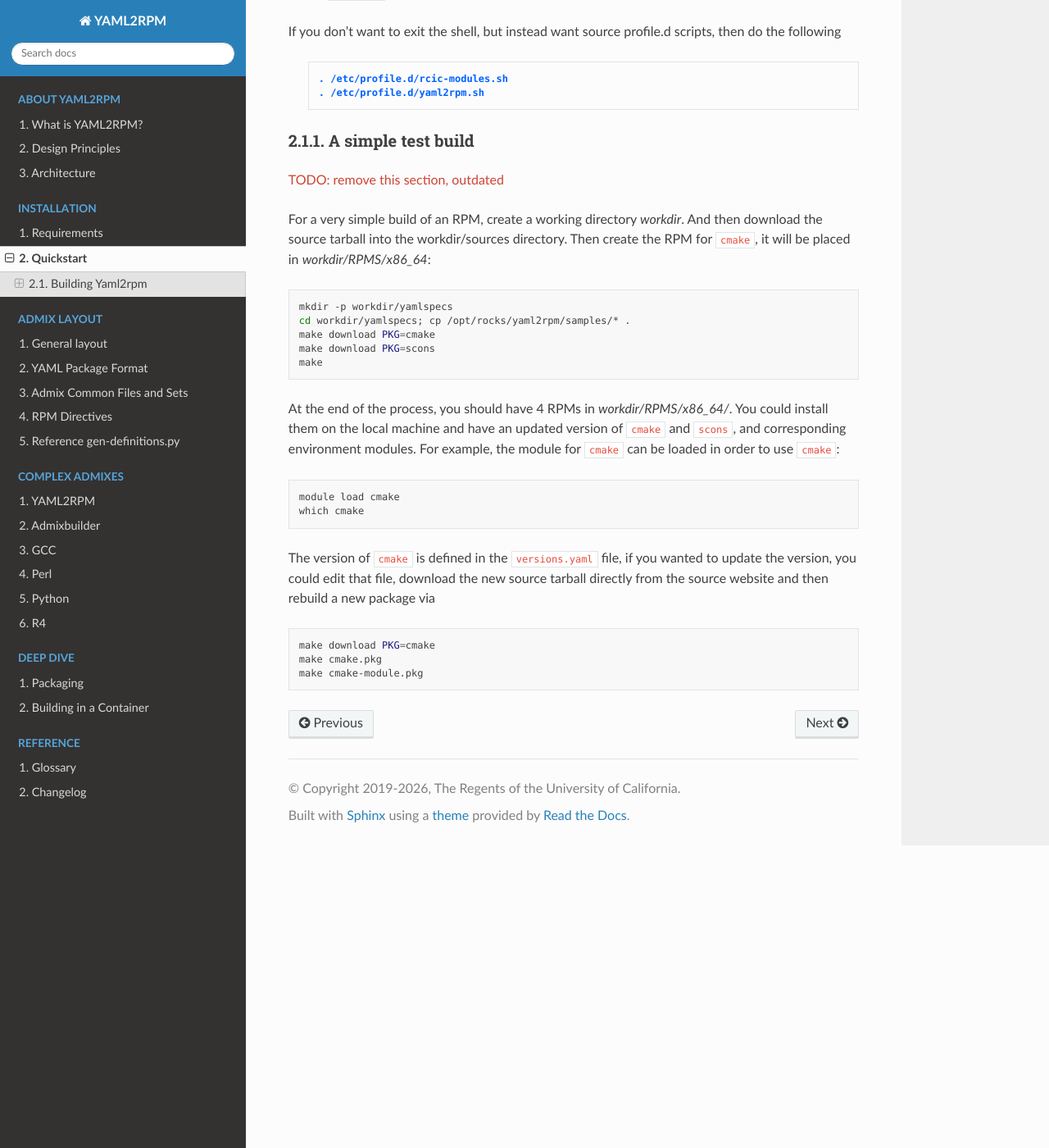
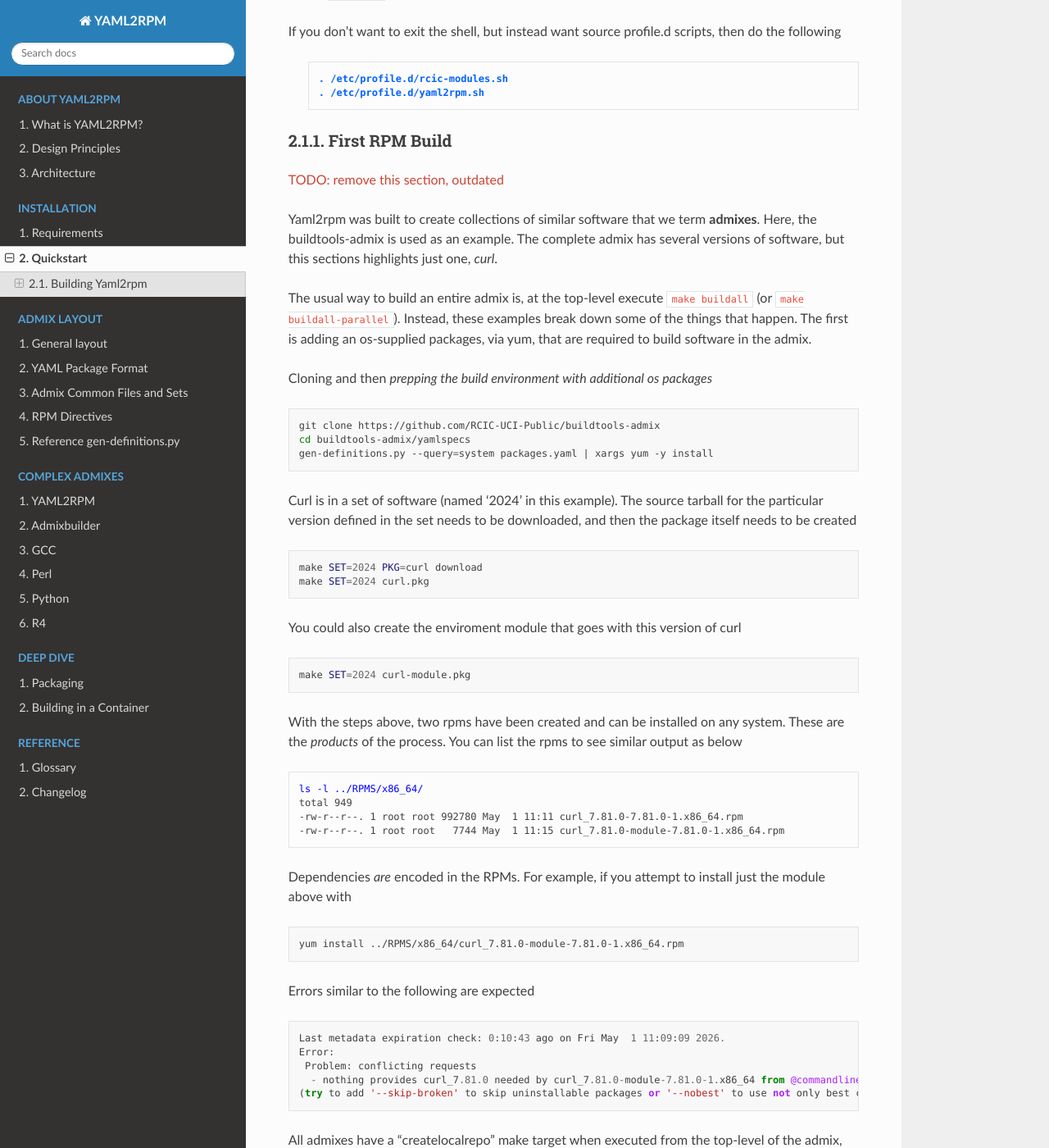
Before and after one commit to RCIC-UCI-Public/yaml2rpm-docs, a Sphinx documentation site: the page built from docs/source/installation/quickstart.rst, in a window 1280 px wide and 1400 px high, scrolled down 867 px. Shown: the whole window at 82% size. Built offline with Sphinx 7.4.7 and the Read the Docs theme 3.1.0, drawn with Linux system fonts in a browser that asks for light colours; some of the changed text lies outside the part shown.

Commit message:
Add to quickstart how to build a real RPM (curl) from the buildtools-admixZ

```diff
--- a/docs/source/installation/quickstart.rst
+++ b/docs/source/installation/quickstart.rst
@@ -46,38 +46,72 @@ If you don't want to exit the shell, but instead want source profile.d scripts,
       :command:`. /etc/profile.d/yaml2rpm.sh`
 
 
-A simple test build
-^^^^^^^^^^^^^^^^^^^
+First RPM Build
+^^^^^^^^^^^^^^^
 
 :red:`TODO: remove this section, outdated`
 
-For a very simple build of an RPM, create a working directory *workdir*. And then
-download the source tarball into the workdir/sources directory. Then create the RPM for ``cmake``,
-it will be placed in *workdir/RPMS/x86_64*:
+Yaml2rpm was built to create collections of similar software that we term **admixes**.
+Here, the buildtools-admix is used as an example. The complete admix has several versions of software, but
+this sections highlights just one, *curl*.
+
+The usual way to build an entire admix is, at the top-level execute
+``make buildall`` (or ``make buildall-parallel``).  Instead, these examples break down some of the things
+that happen. The first is adding an os-supplied packages, via yum, that are required to build software in the admix.
+
+Cloning and then *prepping the build environment with additional os packages*
 
 .. code-block:: bash
 
-   mkdir -p workdir/yamlspecs
-   cd workdir/yamlspecs; cp /opt/rocks/yaml2rpm/samples/* .
-   make download PKG=cmake
-   make download PKG=scons
-   make
+   git clone https://github.com/RCIC-UCI-Public/buildtools-admix
+   cd buildtools-admix/yamlspecs
+   gen-definitions.py --query=system packages.yaml | xargs yum -y install
 
-At the end of the process, you should have 4 RPMs in *workdir/RPMS/x86_64/*. You could install them on the local machine
-and have an updated version of ``cmake`` and ``scons``, and corresponding environment modules.
-For example, the module for ``cmake`` can be loaded in order to use ``cmake``:
+Curl is in a set of software (named '2024' in this example). The source tarball for the particular version
+defined in the set needs to be downloaded, and then the package itself needs to be created
 
 .. code-block:: bash
 
-   module load cmake
-   which cmake
+   make SET=2024 PKG=curl download
+   make SET=2024 curl.pkg
 
-
-The version of ``cmake`` is defined in the ``versions.yaml`` file, if you wanted to update the version, you could edit that file,
-download the new source tarball directly from the source website and then rebuild a new package via
+You could also create the enviroment module that goes with this version of curl
 
 .. code-block:: bash
 
-   make download PKG=cmake
-   make cmake.pkg
-   make cmake-module.pkg
+   make SET=2024 curl-module.pkg
+
+With the steps above, two rpms have been created and can be installed on any system. These are
+the *products* of the process.  You can list the rpms to see similar output as below
+
+.. parsed-literal::
+
+   :blue:`ls -l ../RPMS/x86_64/`
+   total 949
+   -rw-r--r--. 1 root root 992780 May  1 11:11 curl_7.81.0-7.81.0-1.x86_64.rpm
+   -rw-r--r--. 1 root root   7744 May  1 11:15 curl_7.81.0-module-7.81.0-1.x86_64.rpm
+
+Dependencies *are* encoded in the RPMs. For example, if you attempt to install just the module above with
+
+.. code-block:: bash
+
+   yum install ../RPMS/x86_64/curl_7.81.0-module-7.81.0-1.x86_64.rpm
+
+Errors similar to the following are expected
+
+.. parsed-literal::
+
+    Last metadata expiration check: 0:10:43 ago on Fri May  1 11:09:09 2026.
+    Error:
+     Problem: conflicting requests
+      - nothing provides curl_7.81.0 needed by curl_7.81.0-module-7.81.0-1.x86_64 from @commandline
+    (try to add '--skip-broken' to skip uninstallable packages or '--nobest' to use not only best candidate packages)
+
+All admixes have a "createlocalrepo" make target when executed from the top-level of the admix,
+followed by a yum install. When both the curl and the curl-module rpms are available in a yum repository, the
+dependency will be resolved.
+
+.. parsed-literal::
+
+   make createlocalrepo
+   yum -c yum.conf install curl_7.81.0-module
```
